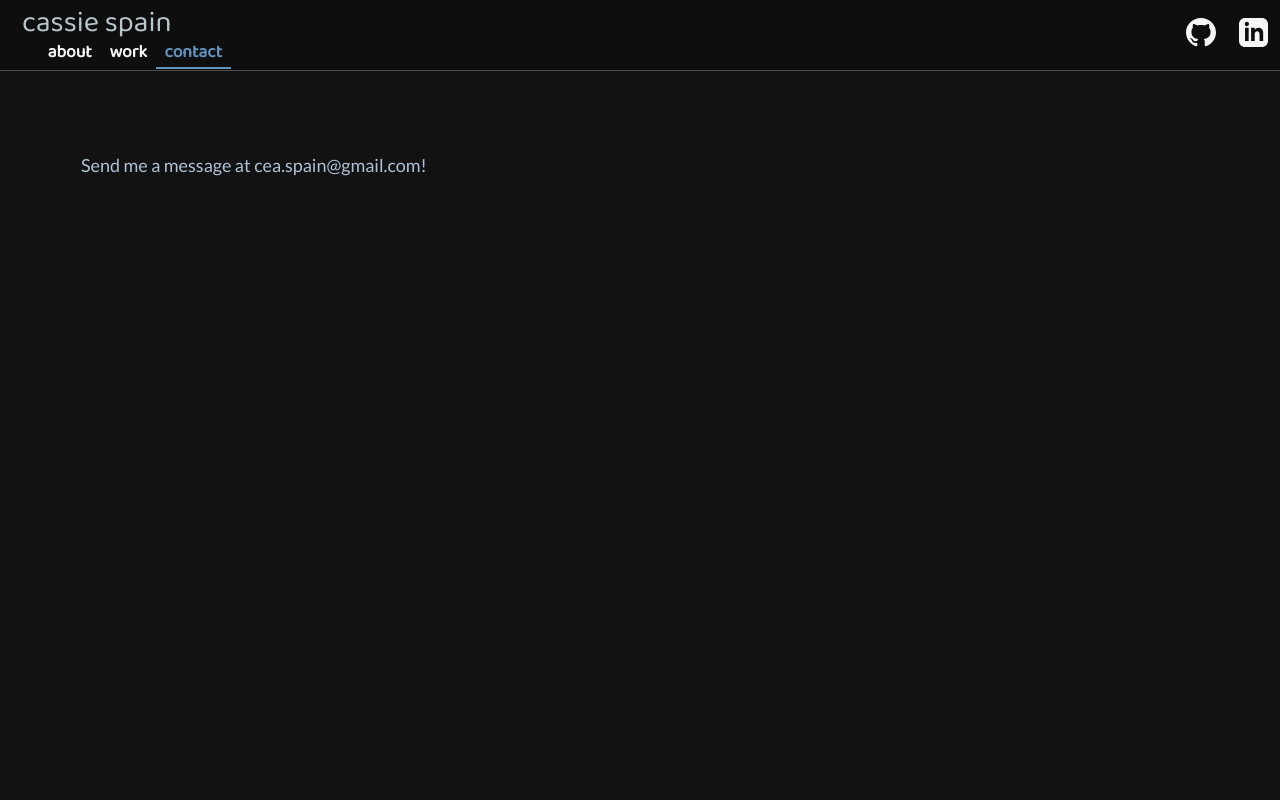
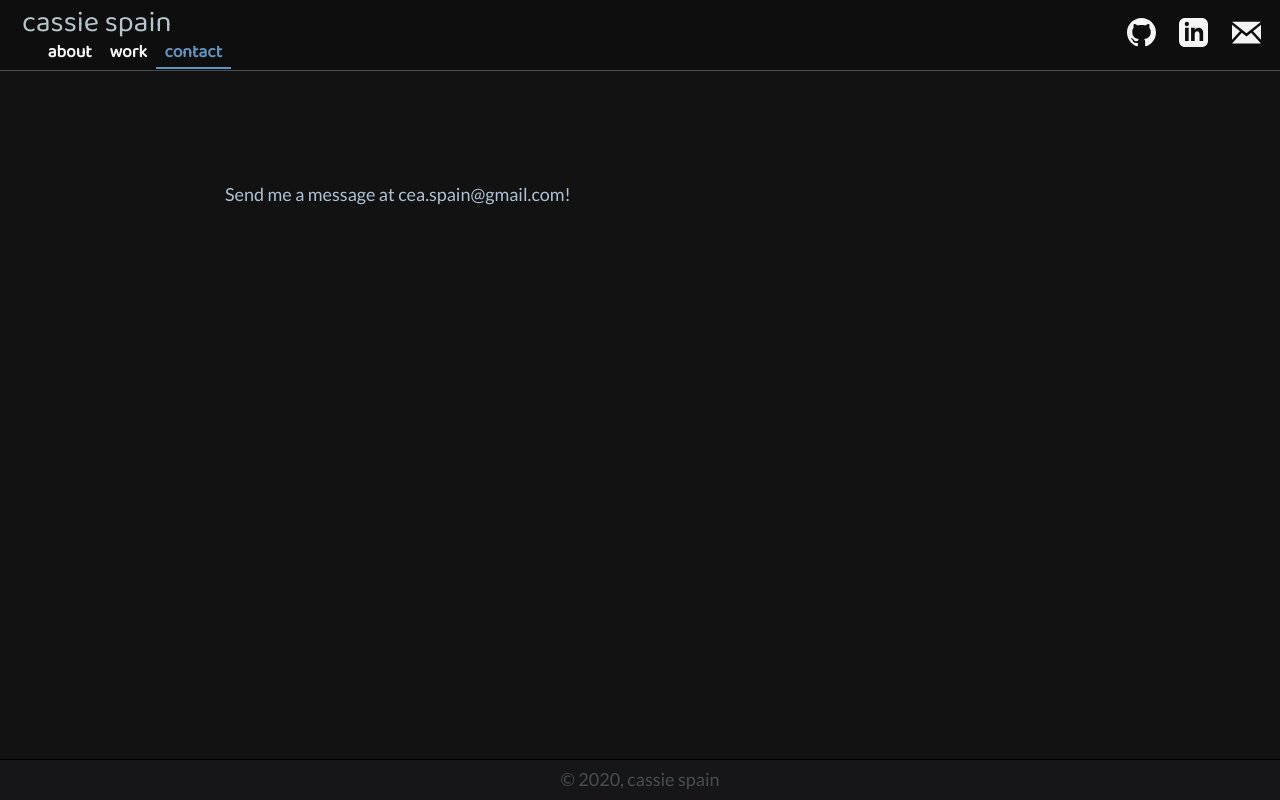
Before and after one commit to dreamwasp/portfolio, a Gatsby site: page /contact in a window 1280 px wide. Built offline with nearby package versions, Linux system fonts and the light colour scheme; Gatsby itself is replaced by a stand-in of ours.

Commit message:
email icon + footer added

```diff
--- /dev/null
+++ b/src/components/footer.js
@@ -0,0 +1,14 @@
+import React from "react"
+import { Link } from "gatsby"
+import footerStyles from "../styles/footer.module.css"
+import gitHub from "../../static/github.svg"
+import li from "../../static/li.svg"
+
+const activeStyle = { color: "#6193bc", borderBottom: "2px solid #6193bc" }
+
+export default () => (
+  <div className={footerStyles.footer}>
+    <hr className={footerStyles.line}></hr>
+    <div className={footerStyles.textContainer}>© 2020, cassie spain</div>
+  </div>
+)
--- /dev/null
+++ b/src/components/header.js
@@ -0,0 +1,59 @@
+import React from "react"
+import { Link } from "gatsby"
+
+import headerStyles from "../styles/header.module.css"
+
+import gitHub from "../../static/github.svg"
+import li from "../../static/li.svg"
+import email from "../../static/email.svg"
+
+const activeStyle = { color: "#6193bc", borderBottom: "2px solid #6193bc" }
+
+export default () => (
+  <h6 className={headerStyles.header}>
+    <div className={headerStyles.textContainer}>
+      <div className={headerStyles.nameLinks}>
+        <h6 className={headerStyles.name}>cassie spain</h6>
+        <div className={headerStyles.links}>
+          <Link className={headerStyles.link} activeStyle={activeStyle} to="/">
+            about
+          </Link>
+          <Link
+            className={headerStyles.link}
+            activeStyle={activeStyle}
+            to="/work/"
+          >
+            work
+          </Link>
+          <Link
+            className={headerStyles.link}
+            activeStyle={activeStyle}
+            to="/contact/"
+          >
+            contact
+          </Link>
+        </div>
+      </div>
+      <div className={headerStyles.logos}>
+        <a
+          href="https://github.com/dreamwasp"
+          target="_blank"
+          className={headerStyles.logo}
+        >
+          <img src={gitHub} className={headerStyles.resize} />
+        </a>
+        <a
+          href="https://www.linkedin.com/in/ceaspain/"
+          target="_blank"
+          className={headerStyles.logo}
+        >
+          <img src={li} className={headerStyles.resize} />
+        </a>
+        <a href="mailto:cea.spain@gmail.com" className={headerStyles.logo}>
+          <img src={email} className={headerStyles.resize} />
+        </a>
+      </div>
+    </div>
+    <hr className={headerStyles.line}></hr>
+  </h6>
+)
--- a/src/components/layout.js
+++ b/src/components/layout.js
@@ -1,60 +1,14 @@
 import React from "react"
-import { Link } from "gatsby"
-import headerStyles from "../styles/header.module.css"
-import gitHub from "../../static/github.svg"
-import li from "../../static/li.svg"
 
-const activeStyle = { color: "#6193bc", borderBottom: "2px solid #6193bc" }
+import Header from "../components/header"
+import Footer from "../components/footer"
+
+import layoutStyles from "../styles/layout.module.css"
 
 export default ({ children }) => (
-  <div style={{ margin: 0 }}>
-    <h6 className={headerStyles.header}>
-      <div className={headerStyles.textContainer}>
-        <div className={headerStyles.nameLinks}>
-          <h6 className={headerStyles.name}>cassie spain</h6>
-          <div className={headerStyles.links}>
-            <Link
-              className={headerStyles.link}
-              activeStyle={activeStyle}
-              to="/"
-            >
-              about
-            </Link>
-            <Link
-              className={headerStyles.link}
-              activeStyle={activeStyle}
-              to="/work/"
-            >
-              work
-            </Link>
-            <Link
-              className={headerStyles.link}
-              activeStyle={activeStyle}
-              to="/contact/"
-            >
-              contact
-            </Link>
-          </div>
-        </div>
-        <div className={headerStyles.logos}>
-          <a
-            href="https://github.com/dreamwasp"
-            target="_blank"
-            className={headerStyles.logo}
-          >
-            <img src={gitHub} className={headerStyles.resize} />
-          </a>
-          <a
-            href="https://www.linkedin.com/in/ceaspain/"
-            target="_blank"
-            className={headerStyles.logo}
-          >
-            <img src={li} className={headerStyles.resize} />
-          </a>
-        </div>
-      </div>
-      <hr className={headerStyles.line}></hr>
-    </h6>
-    {children}
+  <div className={layoutStyles.site}>
+    <Header />
+    <div className={layoutStyles.siteContent}>{children}</div>
+    <Footer />
   </div>
 )
--- a/src/pages/contact.js
+++ b/src/pages/contact.js
@@ -5,7 +5,7 @@ import genText from "../styles/genText.module.css"
 
 export default () => (
   <Layout>
-    <div className={genText.container}>
+    <div className={genText.rightContainer}>
       <p>Send me a message at cea.spain@gmail.com!</p>
     </div>
   </Layout>
--- a/src/pages/index.js
+++ b/src/pages/index.js
@@ -8,7 +8,7 @@ import me from "../../static/unnamed.jpg"
 
 export default () => (
   <Layout>
-    <div className={genText.container}>
+    <div className={genText.rightContainer}>
       <p>
         hi there - i'm cass, a non-binary software engineer in ridgewood queens.
         i attended the grace hopper program @ fullstack academy in 2020 + have
--- a/src/pages/work.js
+++ b/src/pages/work.js
@@ -5,7 +5,7 @@ import genText from "../styles/genText.module.css"
 
 export default () => (
   <Layout>
-    <div className={genText.container}>
+    <div className={genText.rightContainer}>
       <div className={genText.sectionsContainer}>
         <div className={genText.sectionContainer}>
           <div className={genText.workHeader}>
--- a/src/styles/footer.module.css
+++ b/src/styles/footer.module.css
@@ -0,0 +1,21 @@
+.footer {
+  color: #484e50;
+  background-color: #161618;
+  width: 100%;
+  bottom: 0px;
+}
+
+.textContainer {
+  display: flex;
+  justify-content: center;
+  height: 100%;
+  margin: 0.3em;
+}
+
+.line {
+  border: 0;
+  height: 0.5px;
+  background-color: black;
+  margin: 0;
+  padding: 0;
+}
--- a/src/styles/genText.module.css
+++ b/src/styles/genText.module.css
@@ -7,6 +7,11 @@ p {
   margin: 4.5em;
 }
 
+.rightContainer {
+  display: flex;
+  margin: 4.5em 4.5em 4.5em 12.5em;
+}
+
 .sectionsContainer {
   display: flex;
   flex-direction: column;
@@ -14,7 +19,7 @@ p {
 }
 
 .me {
-  width: 30em;
+  width: 25em;
   margin: 0 0 0 1em;
   border: solid;
   border-color: #0e0e0e;
--- a/src/styles/header.module.css
+++ b/src/styles/header.module.css
@@ -1,11 +1,12 @@
 .header {
   color: whitesmoke;
-  background-color: #0e0e0e;
+  margin: 0;
 }
 
 .textContainer {
   display: flex;
   justify-content: space-between;
+  background-color: #0e0e0e;
 }
 
 .nameLinks {
@@ -28,6 +29,7 @@
 
 .logos {
   color: whitesmoke;
+  margin: 0em 0.5em;
   padding: 0em;
   display: flex;
   align-items: center;
--- /dev/null
+++ b/src/styles/layout.module.css
@@ -0,0 +1,10 @@
+.site {
+  display: flex;
+  min-height: 100vh;
+  flex-direction: column;
+  margin: 0;
+}
+
+.siteContent {
+  flex: 1;
+}
```
Also changed, not shown: static/email.svg (added).
